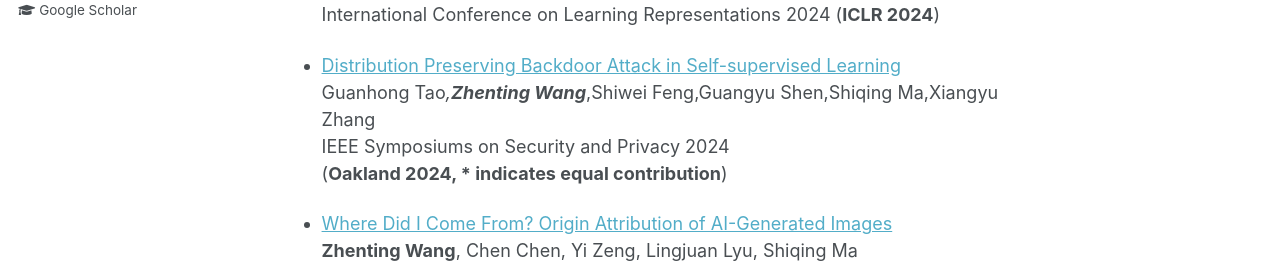
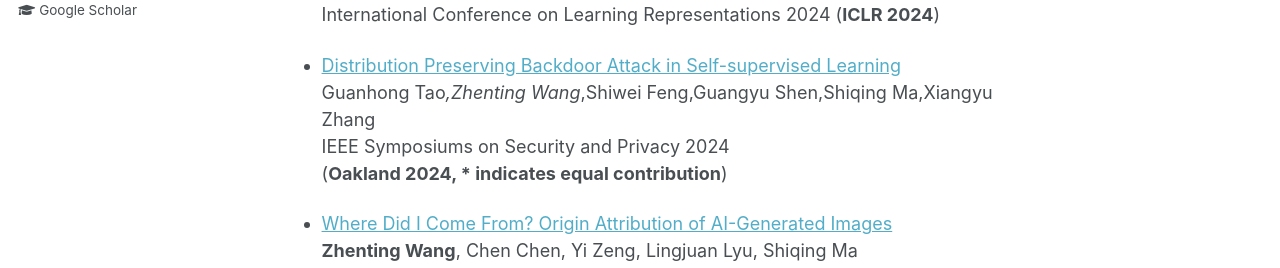
Before and after one commit to ZhentingWang/zhentingwang.github.io, a Jekyll site: the page built from _pages/about.md, in a window 1280 px wide and 900 px high, scrolled down 1659 px. Shown: the part 178-446 px from the top of the window. Built offline with Jekyll 4.4.1, drawn with Linux system fonts in a browser that asks for light colours.

```diff
--- a/_pages/about.md
+++ b/_pages/about.md
@@ -61,7 +61,7 @@ Publications
 International Conference on Learning Representations 2024 (**ICLR 2024**)
 
 * [Distribution Preserving Backdoor Attack in Self-supervised Learning](https://zhentingwang.github.io/)
-Guanhong Tao*,<b>Zhenting Wang</b>*,Shiwei Feng,Guangyu Shen,Shiqing Ma,Xiangyu Zhang
+Guanhong Tao*,Zhenting Wang*,Shiwei Feng,Guangyu Shen,Shiqing Ma,Xiangyu Zhang
 IEEE Symposiums on Security and Privacy 2024
 (**Oakland 2024, * indicates equal contribution**)
 
```
